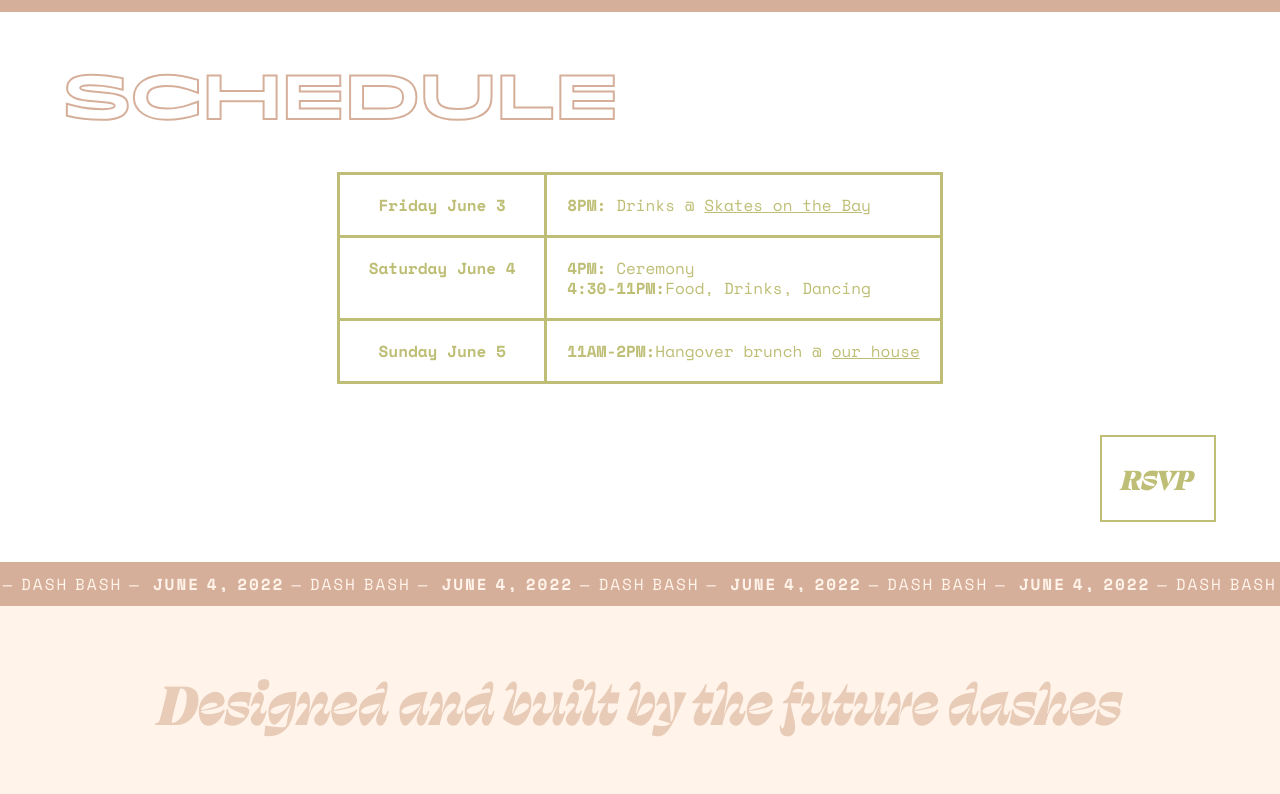
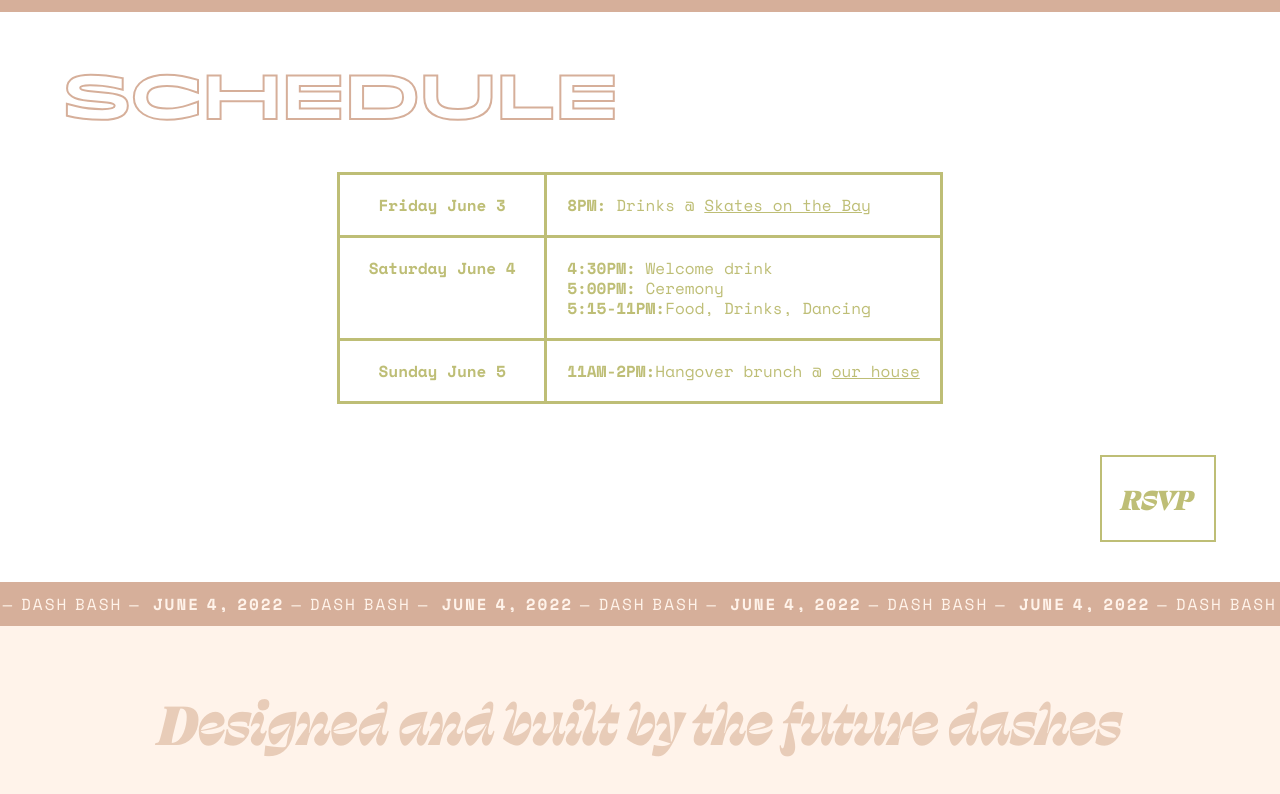
Before and after one commit to greymechanic/dash.wedding, a React (Create React App) app: page / in a window 1280 px wide. Shown: the part 2837-3631 px from the top of the page. Built offline with nearby package versions, Linux system fonts and the light colour scheme.

Commit message:
minor tweaks

```diff
--- a/src/components/Details.js
+++ b/src/components/Details.js
@@ -29,7 +29,7 @@ function Details() {
                   <p><b>DRESS</b></p>
                 </div>
                 <div className="cell detail">
-                  <p>Anything goes, <a href="#dress-code" target="_blank">really</a>!</p>
+                  <p>Anything goes, <a href="#dress-code">really</a>!</p>
                 </div>
               </div>
               <div className="row">
--- a/src/components/FAQ.js
+++ b/src/components/FAQ.js
@@ -41,7 +41,7 @@ function FAQ() {
             </div>
             <div>
               <div>
-                <h3>what should i wear?</h3>
+                <h3 id="dress-code">what should i wear?</h3>
                 <p>
                   {"Wear whatever you’re comfortable in. Fancy or casual, it’s up to you. If you really need creative direction, may we offer “garden party chic” or “backyard bonanza” as inspiration? Does that help? No? We truly don’t care what you wear, we’re just excited to celebrate with you. The entire event is outside—it will likely start warm and then get cold as the sun goes down. It’s the Bay Area, so one thing is for sure: you will always need a light jacket. Also, our house is old and there is some uneven ground—wear heels at your own risk!"}
                 </p>
@@ -49,13 +49,13 @@ function FAQ() {
               <div>
                 <h3>what will i eat?</h3>
                 <p>
-                  <a href="#" target="_blank">Claremont Hotel</a>: The Claremont is by far the nicest hotel in Berkeley, and the price shows it. If you want to splurge, this is where to do it. There are incredible views of the entire Bay Area from the property, and many of the rooms. There is a lovely pool and spa, and it's a quick 15 minute drive to our house.
+                  <a href="https://theclaremonthotel.com/" target="_blank">Claremont Hotel</a>: The Claremont is by far the nicest hotel in Berkeley, and the price shows it. If you want to splurge, this is where to do it. There are incredible views of the entire Bay Area from the property, and many of the rooms. There is a lovely pool and spa, and it's a quick 15 minute drive to our house.
                 </p>
                 <p>
-                  <a href="#" target="_blank">Graduate Hotel</a>: The Graduate Hotel is a more reasonably priced hotel located downtown close to UC Berkeley's campus, and a 10 minute drive to our house. We have a wedding discount code here, which will get you 20% off the lowest available rate at the time of booking, and is good for any dates you book. The hotel is a little funky, and the rooms are modestly sized, but overall it's a good price for the location.
+                  <a href="https://www.graduatehotels.com/berkeley/" target="_blank">Graduate Hotel</a>: The Graduate Hotel is a more reasonably priced hotel located downtown close to UC Berkeley's campus, and a 10 minute drive to our house. We have a wedding discount code here, which will get you 20% off the lowest available rate at the time of booking, and is good for any dates you book. The hotel is a little funky, and the rooms are modestly sized, but overall it's a good price for the location.
                 </p>
                 <p>
-                  <a href="#" target="_blank">Berkeley City Club</a>: Berkeley City Club is a historic hotel centrally located in downtown Berkeley, and a 10 minute drive from our house. The rooms are modest, but the architecture is lovely and the indoor pool is beautifully unique. The price is similar to the Graduate Hotel.
+                  <a href="https://www.berkeleycityclub.com/" target="_blank">Berkeley City Club</a>: Berkeley City Club is a historic hotel centrally located in downtown Berkeley, and a 10 minute drive from our house. The rooms are modest, but the architecture is lovely and the indoor pool is beautifully unique. The price is similar to the Graduate Hotel.
                 </p>
                 <p>
                   There are also quite a few Airbnb options close to our house, which may end up being cheaper than a hotel. Here are a few gems that I've found while browsing:
@@ -66,7 +66,7 @@ function FAQ() {
                   <a href="#" target="_blank">This 1 bedroom with hot tub and a view</a>
                 </p>
                 <p>
-                We recommend booking a hotel or Airbnb as soon as possible, as wedding season this year is expected to be incredibly busy, and I would imagine things will book up if you wait too long.
+                  We recommend booking a hotel or Airbnb as soon as possible, as wedding season this year is expected to be incredibly busy, and I would imagine things will book up if you wait too long.
                 </p>
               </div>
               <div>
--- a/src/components/Schedule.js
+++ b/src/components/Schedule.js
@@ -21,8 +21,9 @@ function Schedule() {
                   <p><b>Saturday June 4</b></p>
                 </div>
                 <div className="cell detail">
-                <p><b>4PM:</b> Ceremony</p>
-                <p><b>4:30-11PM:</b>Food, Drinks, Dancing</p>
+                <p><b>4:30PM:</b> Welcome drink</p>
+                <p><b>5:00PM:</b> Ceremony</p>
+                <p><b>5:15-11PM:</b>Food, Drinks, Dancing</p>
                 </div>
               </div>
               <div className="row">
```
